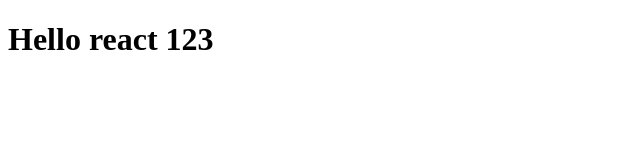
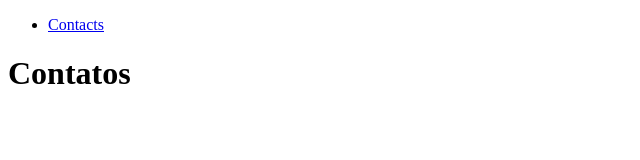
Before and after one commit to kaiocesar/contactbox-react, a React app: page / in a window 1280 px wide. Shown: the whole page, without its empty margins (0-640 px from the left). Built offline with nearby package versions, Linux system fonts and the light colour scheme.

Commit message:
esquema das rotas

```diff
--- a/package.json
+++ b/package.json
@@ -10,6 +10,8 @@
     "html-webpack-plugin": "^3.2.0",
     "react": "^16.12.0",
     "react-dom": "^16.12.0",
+    "react-router": "^5.1.2",
+    "react-router-dom": "^5.1.2",
     "webpack": "^4.41.2",
     "webpack-cli": "^3.3.10",
     "webpack-dev-server": "^3.9.0"
--- a/src/index.html
+++ b/src/index.html
@@ -3,7 +3,7 @@
 <head>
   <meta charset="utf-8" />
   <meta http-equiv="X-UA-Compatible" content="IE=edge">
-  <title>Send it react</title>
+  <title>ContactBox</title>
   <meta name="viewport" content="width=device-width, initial-   scale=1">
 </head>
 <body>
--- a/src/js/components/app.js
+++ b/src/js/components/app.js
@@ -1,12 +1,10 @@
 import React from 'react'
+import MainContent from './main-content'
 
-const App = () => {
+const App = () => (
+	<div>
+		<MainContent />
+	</div>
+)
 
-	return (
-		<div>
-			<h1>Hello react 123</h1>
-		</div>
-	)
-}
-
-export default App;
+export default App
--- /dev/null
+++ b/src/js/components/contacts/index.js
@@ -0,0 +1,11 @@
+import React from 'react'
+
+class Contact extends React.Component {
+    render() {
+        return (
+            <h1>Contatos</h1>
+        )
+    }
+}
+
+export default Contact
--- a/src/js/components/main-content/index.js
+++ b/src/js/components/main-content/index.js
@@ -1,6 +1,28 @@
 'use strict'
 import React from 'react'
 
+import  Contacts from '../contacts'
+
 import {
-    Route
+    BrowserRouter as Router,
+    Link,
+    Route,
+    Switch
 } from 'react-router-dom'
+
+
+const MainContent = () => (
+    <Router>
+        <div>
+            <ul>
+                <li><Link to="/">Contacts</Link></li>
+            </ul>
+            <Switch>
+                <Route path="/">
+                    <Contacts />
+                </Route>
+            </Switch>
+        </div>
+    </Router>
+)
+export default MainContent
```
Also changed, not shown: 1 other file.
